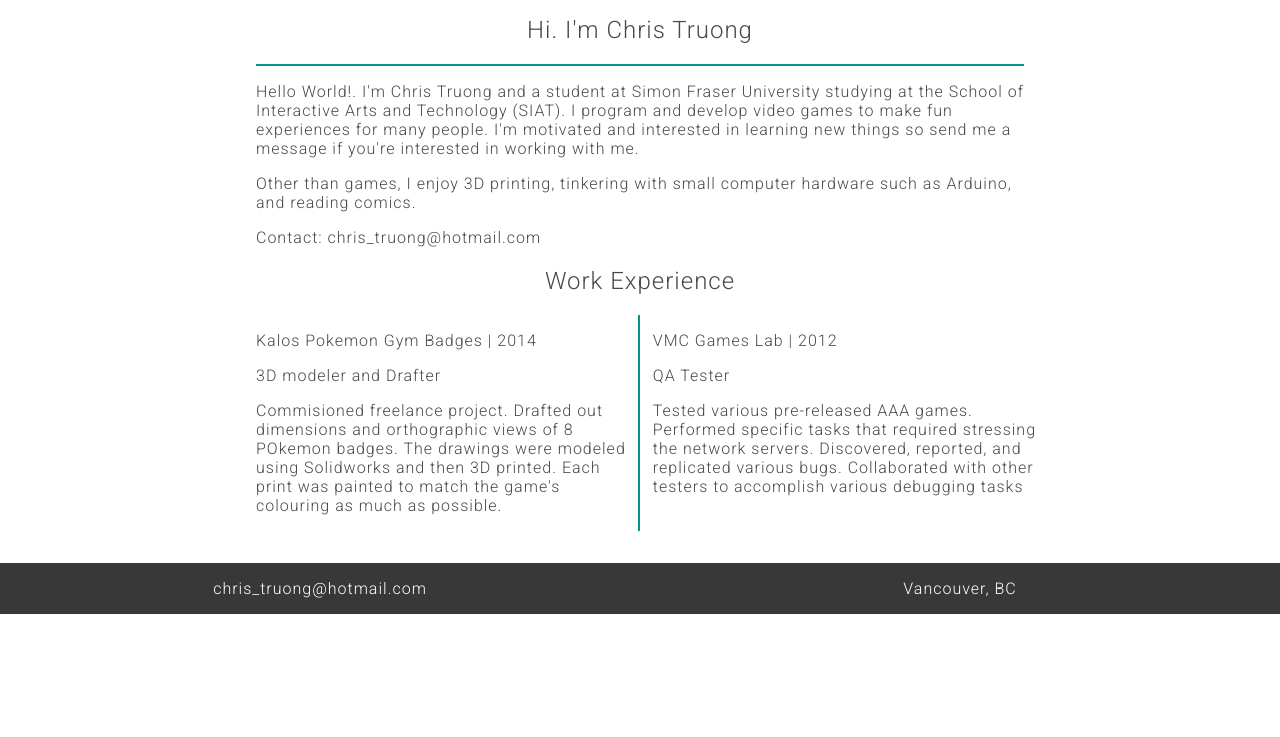
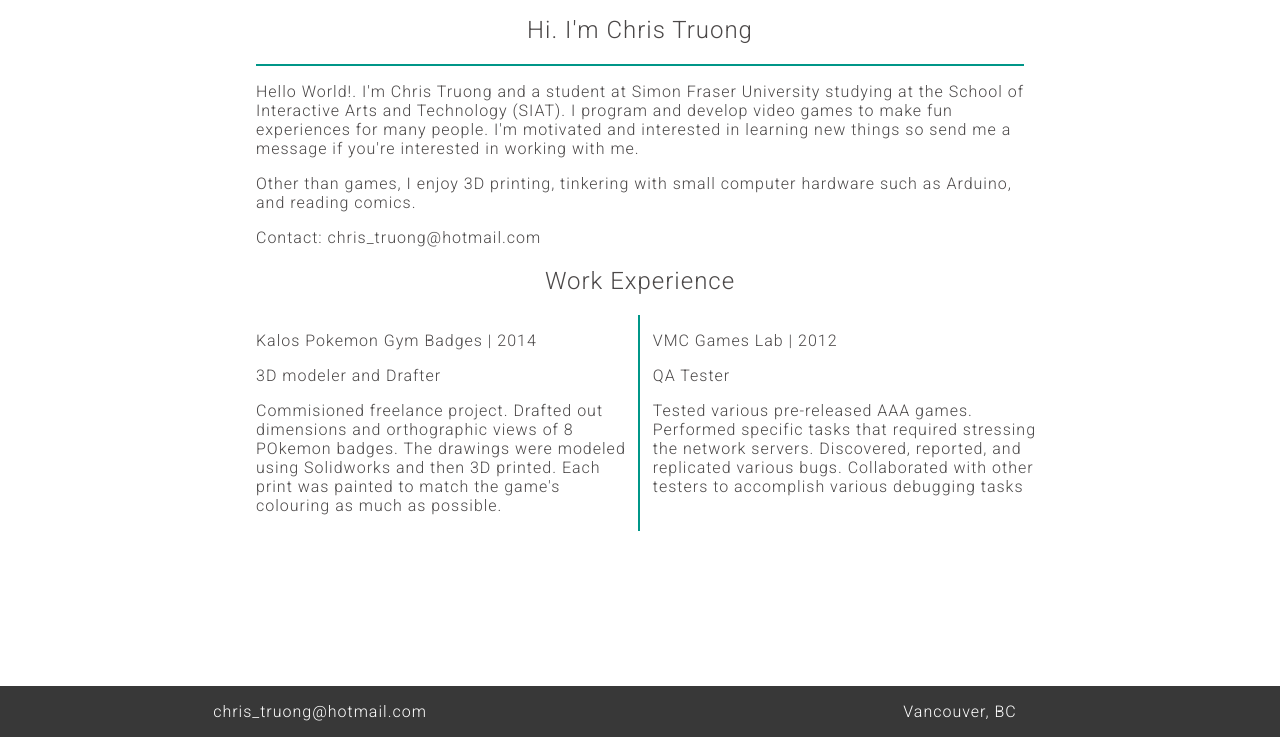
Before and after one commit to bizarrejelly5/portfolio, a plain HTML site: page about.html in a window 1280 px wide. Shown: the part 63-800 px from the top of the page. Drawn offline with Linux system fonts and the light colour scheme.

Commit message:
about footer bottom

```diff
--- a/about.html
+++ b/about.html
@@ -62,7 +62,7 @@
 	</div>
 
 	<!-- Footer -->
-	<div class="footerBackground grid">
+	<div class="footerBackground grid" style="position: absolute">
 		<div class="col-5of10">
 			<p class="whiteText">chris_truong@hotmail.com</p>
 		</div>
```
